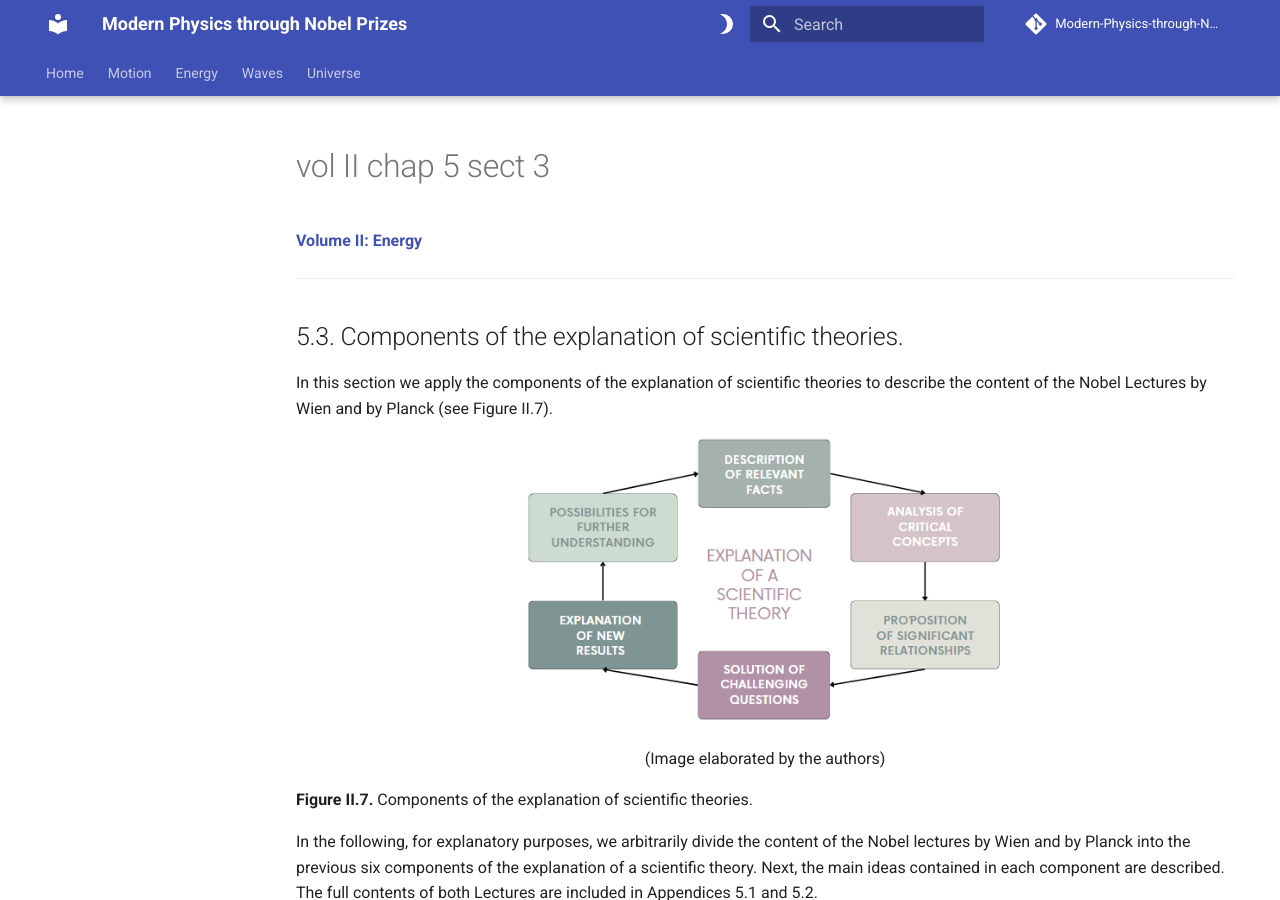
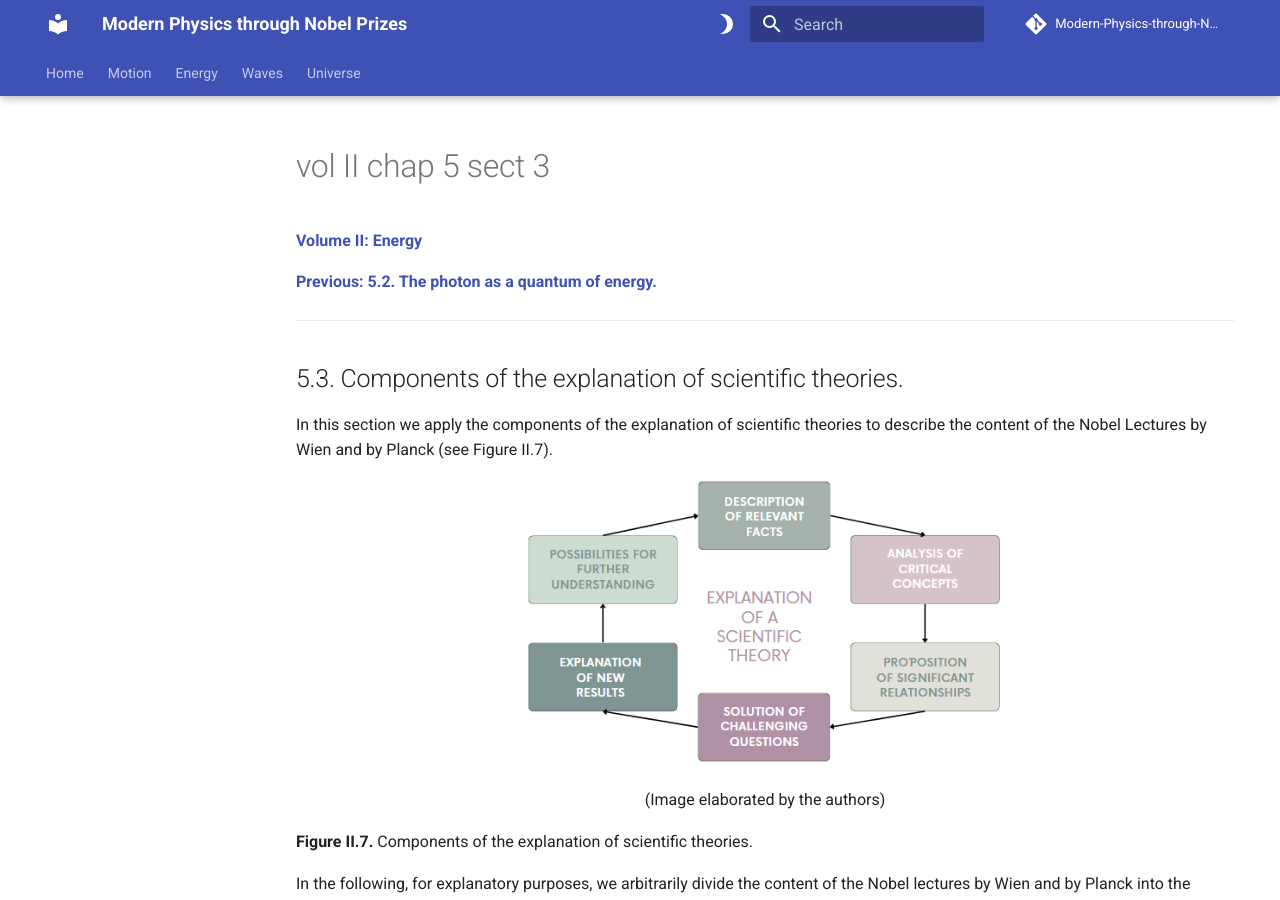
Before and after one commit to modphysnobel/modphysnobel.github.io, an MkDocs documentation site: the page built from docs/vol-II/vol-II-chap-5-sect-3.md, in a window 1280 px wide and 900 px high. Built offline with MkDocs 1.6.1 and Material for MkDocs 9.7.7, drawn with Linux system fonts in a browser that asks for light colours; some web fonts are replaced; comment, search, counter and statistics services are not loaded; some of the changed text lies outside the part shown.

Commit message:
Update vol-II-chap-5-sect-3.md

```diff
--- a/docs/vol-II/vol-II-chap-5-sect-3.md
+++ b/docs/vol-II/vol-II-chap-5-sect-3.md
@@ -1,5 +1,6 @@
+[**Volume II: Energy**](https://modphysnobel.github.io/vol-II/volume-II/)
 
-[**Volume II: Energy**](./volume-II.md)
+[**Previous: 5.2. The photon as a quantum of energy.**](https://modphysnobel.github.io/vol-III/vol-II-chap-5-sect-2/)
 ***
 
 ## 5.3.  Components of the explanation of scientific theories.
@@ -110,4 +111,4 @@
 
 ***
 
-[**Appendices.**](https://modphysnobel.github.io/vol-II/vol-II-chap-5-apendix/)
+[**Next: 6.1. Electronic energy levels according to atomic models.**](https://modphysnobel.github.io/vol-III/vol-II-chap-6-sect-1/)
```
